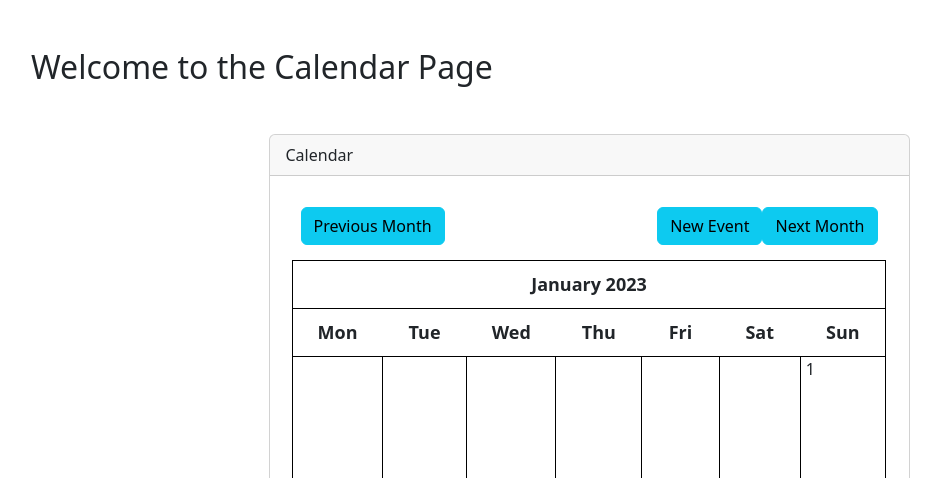
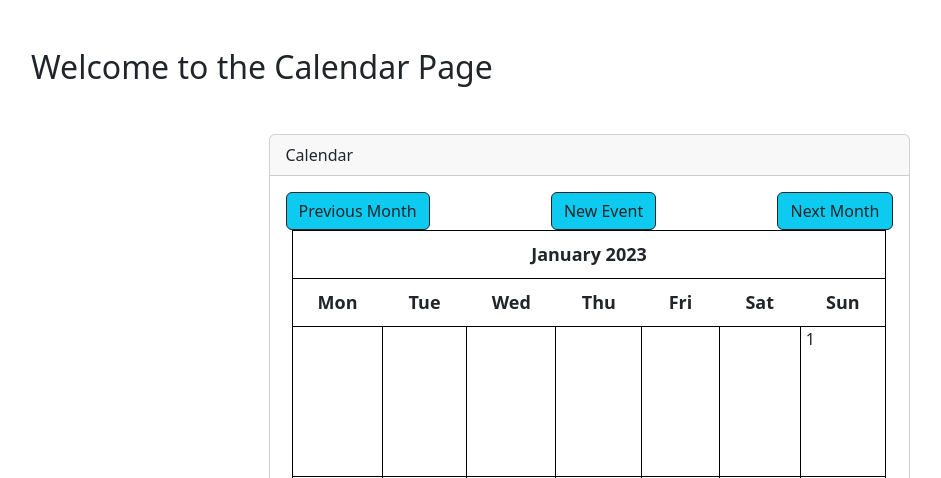
Before and after one commit to J-Etienne1/FinalYearProject, a Django app: page /calendar/ in a window 1280 px wide. Shown: the part 16-494 px from the top of the page, without its empty margins (51-992 px from the left). Run offline with Django 4.2, Linux system fonts and the light colour scheme; data comes from the database, SQL or seed files in the repository; both versions use the stored data as it was after the commit.

Commit message:
mixed adding event bug and added data

```diff
--- a/main/calendar_component/templates/calendar.html
+++ b/main/calendar_component/templates/calendar.html
@@ -7,26 +7,52 @@ Calendar
 
 {% block content %}
 
+<!-- Create a new row containing a single column -->
 <div class="row">
     <div class="col">
+        <!-- Add a heading for the page -->
         <div class="item_list_heading mb-5">
             <h1 class="fs-2">Welcome to the Calendar Page</h1>
         </div>
     </div>
 </div>
+
+<!-- Create another row containing a single column with a maximum width of 7 -->
 <div class="row">
     <div class="col-md-7 mx-auto">
+        <!-- Create a card element to display the calendar -->
         <div class="card">
+            <!-- Add a header for the card -->
             <div class="card-header">Calendar</div>
+            <!-- Add the body for the card -->
             <div class="card-body">
-                <div class="clearfix">
-                    <a class="btn btn-info left" href="{% url 'calendar_component:calendar' %}?{{ prev_month }}"> Previous Month </a>
-                    <a class="btn btn-info right" href="{% url 'calendar_component:calendar' %}?{{ next_month }}"> Next Month </a>
-                    <a class="btn btn-info right" href="{% url 'calendar_component:event_new' %}"> New Event </a>
+                <!-- Create a container element with the buttons for navigating the calendar -->
+                <div class="d-flex justify-content-between">
+                    <!-- Add the "Previous Month" button -->
+                    <a class="btn btn-info btn-outline-dark" href="{% url 'calendar_component:calendar' %}?{{ prev_month }}">Previous Month</a>
+                    <!-- Create another container for the "New Event" button -->
+                    <div class="d-flex">
+                        <!-- Add the "New Event" button -->
+                        <a class="btn btn-info btn-outline-dark" href="{% url 'calendar_component:event_new' %}">New Event</a>
+                    </div>
+                    <!-- Add the "Next Month" button -->
+                    <a class="btn btn-info btn-outline-dark" href="{% url 'calendar_component:calendar' %}?{{ next_month }}">Next Month</a>
                 </div>
+
+                <!-- Display the calendar -->
                 {{ calendar }}
             </div>
         </div>
     </div>
 </div>
+
 {% endblock %}
+
+
+
+
+<!--
+This code defines a template for the calendar page. The template extends the base.html template and sets the page title to "Calendar". The template then uses bootstrap classes to create a layout for the page with two rows, each containing a single column.
+
+In the first row, a heading is displayed with the text "Welcome to the Calendar Page". In the second row, a card is created to display the calendar. The card has a header with the text "Calendar" and a body that contains the calendar, along with three buttons for navigating the calendar: "Previous Month", "New Event", and "Next Month". The buttons use URL templates to navigate to different pages within the calendar component.
+-->
--- a/main/calendar_component/templates/event.html
+++ b/main/calendar_component/templates/event.html
@@ -33,7 +33,7 @@
                    </div> -->
 
                     <div class="row d-flex justify-content-center">
-                        <button type="submit" class="btn btn-sm btn-info w-25">Save</button>
+                        <button type="submit" class="btn btn-sm btn-info w-25 btn-outline-dark">Save</button>
                     </div>
                 </form>
             </div>
--- a/main/calendar_component/views.py
+++ b/main/calendar_component/views.py
@@ -56,5 +56,5 @@ def event(request, event_id=None):
     form = EventForm(request.POST or None, instance=instance)
     if request.POST and form.is_valid():
         form.save()
-        return HttpResponseRedirect(reverse('cal:calendar'))
+        return HttpResponseRedirect(reverse('calendar_component:calendar'))
     return render(request, 'event.html', {'form': form})
--- a/main/inventory_component/templates/Inventory_list.html
+++ b/main/inventory_component/templates/Inventory_list.html
@@ -30,12 +30,12 @@
                 </div>
             </div>
         <div class="col-md-5 py-3 d-flex align-items-center">
-        <a href="{% url 'item.detail' pk=item.id %}" class="btn btn-info btn-sm">Update</a>
+        <a href="{% url 'item.detail' pk=item.id %}" class="btn btn-info btn-sm btn-outline-dark">Update</a>
     </div>
         {% endfor %}
 
     <div class="text-center">
-    <a href="{% url 'item.new' %}" class="btn btn-info btn-sm">Add New Item</a>
+    <a href="{% url 'item.new' %}" class="btn btn-info btn-sm btn-outline-dark">Add New Item</a>
     </div>
 
 
```
Also changed, not shown: main/db.sqlite3.
